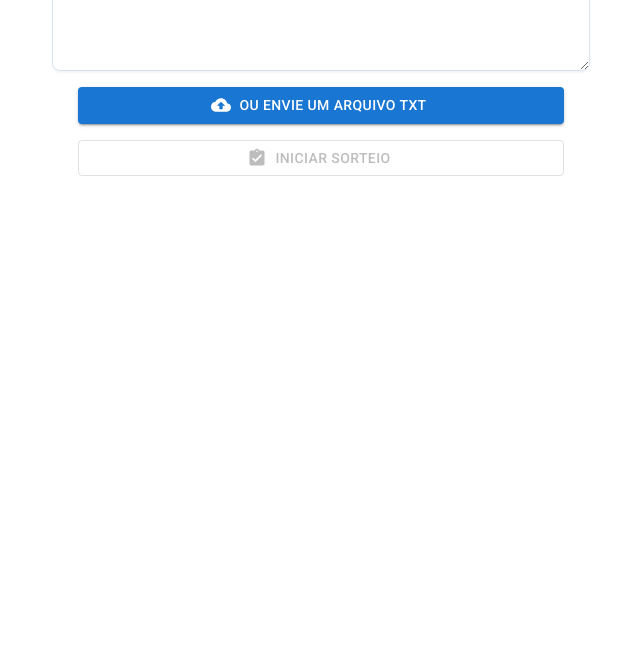
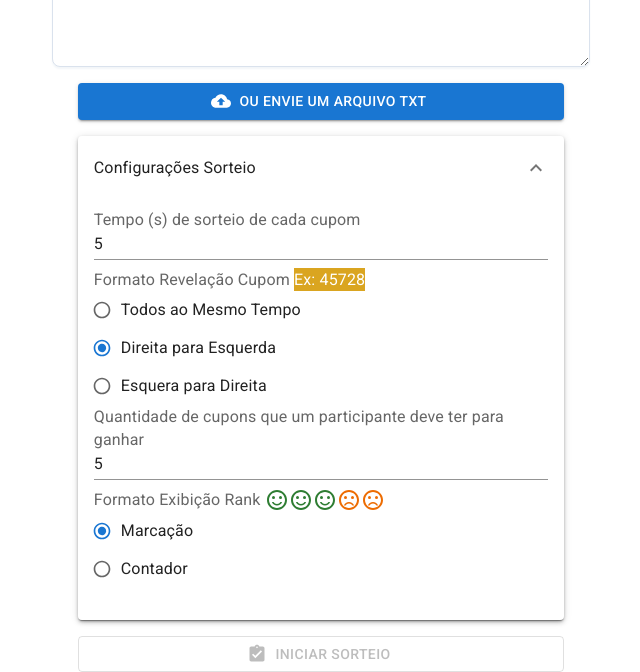
Before and after one commit to pablo-vicente/raffle-5x, a React (Create React App) app: page / in a window 1280 px wide. Shown: the part 557-1229 px from the top of the page, without its empty margins (319-959 px from the left). Before the commit the page ends 800 px from the top, so only its background shows below. Built offline with nearby package versions, Linux system fonts and the light colour scheme.

Commit message:
Raffle settting

```diff
--- a/src/pages/Coupons.tsx
+++ b/src/pages/Coupons.tsx
@@ -1,10 +1,12 @@
-import { Box, Button, FormControlLabel, List, ListItem, ListItemIcon, ListSubheader, Paper, Radio, RadioGroup, Tooltip, Typography, styled } from "@mui/material";
+import { Accordion, AccordionActions, AccordionDetails, AccordionSummary, Box, Button, FormControlLabel, FormLabel, List, ListItem, ListItemIcon, ListSubheader, Paper, Radio, RadioGroup, TextField, Tooltip, Typography, styled } from "@mui/material";
 import { Textarea } from "../components/TextArea";
-import { AssignmentTurnedIn, CloudUpload, LiveHelp } from "@mui/icons-material";
-import { ChangeEvent, useContext, useState } from "react";
+import { AssignmentTurnedIn, CloudUpload, ExpandMore, LiveHelp } from "@mui/icons-material";
+import { ChangeEvent, useContext, useEffect, useState } from "react";
 import { ListInput, RaffleContext } from "../contexts/RaffleContext";
 import { Link } from "react-router-dom";
 import { Page } from "../App";
+import useRaffleNumber, { RaffleRevealNumbers } from "../hooks/RaffleNumber";
+import { RankDisplay, renderParticipant } from "../components/Rank";
 
 const VisuallyHiddenInput = styled('input')({
     clip: 'rect(0 0 0 0)',
@@ -30,11 +32,58 @@ Ex:
     Nome 2, 600
     Nome 3, 700`
 
+function RaffleNumberExemple({
+    raffleReveal,
+    duration,
+}: {
+    raffleReveal: RaffleRevealNumbers,
+    duration: number,
+}) {
+    const [raffleRevealSelected, setRaffleRevealSelected] = useState<RaffleRevealNumbers>(0 as RaffleRevealNumbers);
+    const [raffleDuration, setRaffleDuration] = useState<number>(0);
+    const { numberRaffled, inRaffle, start } = useRaffleNumber(
+        raffleReveal,
+        1,
+        99999,
+        duration);
+
+    useEffect(() => {
+
+        if (raffleRevealSelected === raffleReveal && raffleDuration === duration)
+            return;
+
+        if (raffleRevealSelected !== raffleReveal)
+            setRaffleRevealSelected(raffleReveal);
+
+        if (raffleDuration !== duration)
+            setRaffleDuration(duration);
+
+
+        if (inRaffle)
+            return;
+        start();
+
+    }, [duration, inRaffle, raffleDuration, raffleReveal, raffleRevealSelected, start])
+
+    return (<Box sx={{
+        backgroundColor: 'goldenrod',
+        color: 'white'
+    }}
+    >
+        Ex: {numberRaffled}
+    </Box >);
+}
+
 export function Coupons() {
     const { raffleInput, readRaffleInputFromText, originalInput } = useContext(RaffleContext);
     const [couponsErrors, setCouponsErrors] = useState<string[]>([]);
     const [typeInputList, setTypeInputList] = useState<ListInput>(ListInput.AllCupons);
 
+    // TODO CONTEXT
+    const [timeRaffle, setTimeRaffle] = useState<number>(5);
+    const [raffleRevealNumbers, setRaffleRevealNumbers] = useState<RaffleRevealNumbers>(RaffleRevealNumbers.RightToLeft);
+    const [couponsWinner, setCuponsWinner] = useState<number>(5);
+    const [rankDisplay, setRankDisplay] = useState<RankDisplay>(RankDisplay.MultipleIcons);
     const dysplayResults = () => {
 
         if (couponsErrors.length === 0 && raffleInput.Max === 0)
@@ -137,6 +186,23 @@ export function Coupons() {
         setCouponsErrors(errors);
     }
 
+    const handleRaffleRevealNumbers = (event: React.ChangeEvent<HTMLInputElement>) => {
+
+        const selectedOption = Number((event.target as HTMLInputElement).value);
+        setRaffleRevealNumbers(selectedOption);
+    };
+
+    const handleTimeRaffleChange = (event: React.ChangeEvent<HTMLInputElement>) => {
+        setTimeRaffle(Number((event.target as HTMLInputElement).value));
+    };
+
+    const handleCouponsWinnerChange = (event: React.ChangeEvent<HTMLInputElement>) => {
+        setCuponsWinner(Number((event.target as HTMLInputElement).value));
+    };
+
+    const handleRankDisplayChange = (event: React.ChangeEvent<HTMLInputElement>) => {
+        setRankDisplay(Number((event.target as HTMLInputElement).value));
+    };
     return (
         <Box>
             <Typography
@@ -164,12 +230,12 @@ export function Coupons() {
                     onChange={handleInputListChange}>
                     <FormControlLabel
                         value={ListInput.AllCupons}
-                        control={<Radio />}
+                        control={<Radio size="small" />}
                         label="Todos os Cupons"
                     />
                     <FormControlLabel
                         value={ListInput.Participants}
-                        control={<Radio />}
+                        control={<Radio size="small" />}
                         label="Participantes"
                     />
                 </RadioGroup>
@@ -242,6 +308,120 @@ export function Coupons() {
                     />
                 </Button>
 
+                <Paper
+                    elevation={3}
+                    sx={{
+                        marginTop: '2vh',
+                    }}
+                >
+                    <Accordion
+                        defaultExpanded={true}>
+                        <AccordionSummary
+                            expandIcon={<ExpandMore />}
+                        >
+                            <Typography>Configurações Sorteio</Typography>
+                        </AccordionSummary>
+                        <AccordionDetails>
+
+                            <Box
+                                component="form"
+                                sx={{
+                                    '& .MuiTextField-root': { mb: 1 },
+                                }}
+                                noValidate
+                                autoComplete="off"
+                            >
+                                <FormLabel>Tempo (s) de sorteio de cada cupom</FormLabel>
+                                <TextField
+                                    className="teste"
+                                    size="small"
+                                    fullWidth
+                                    variant="standard"
+                                    type="number"
+                                    InputLabelProps={{
+                                        shrink: true,
+                                    }}
+                                    defaultValue={timeRaffle}
+                                    InputProps={
+                                        {
+                                            inputProps: {
+                                                min: 1,
+                                                max: 10
+                                            }
+                                        }}
+                                    onChange={handleTimeRaffleChange}
+                                />
+                                <FormLabel sx={{
+                                    display: 'flex',
+                                    flexWrap: 'wrap'
+                                }}
+                                >
+                                    Formato Revelação Cupom&nbsp;
+                                    <RaffleNumberExemple
+                                        raffleReveal={raffleRevealNumbers}
+                                        duration={timeRaffle}
+                                    />
+                                </FormLabel>
+                                <RadioGroup
+                                    value={raffleRevealNumbers}
+                                    onChange={handleRaffleRevealNumbers}
+                                >
+                                    <FormControlLabel value={RaffleRevealNumbers.All} control={<Radio size="small" />} label="Todos ao Mesmo Tempo" />
+                                    <FormControlLabel value={RaffleRevealNumbers.RightToLeft} control={<Radio size="small" />} label="Direita para Esquerda" />
+                                    <FormControlLabel value={RaffleRevealNumbers.LeftToRight} control={<Radio size="small" />} label="Esquera para Direita" />
+                                </RadioGroup>
+                                <FormLabel>Quantidade de cupons que um participante deve ter para ganhar</FormLabel>
+                                <TextField
+                                    size="small"
+                                    fullWidth
+                                    variant="standard"
+                                    type="number"
+                                    InputLabelProps={{
+                                        shrink: true,
+                                    }}
+                                    defaultValue={couponsWinner}
+                                    InputProps={
+                                        {
+                                            inputProps: {
+                                                min: 1,
+                                                max: 10
+                                            }
+                                        }}
+                                    onChange={handleCouponsWinnerChange}
+                                />
+                                <FormLabel sx={{
+                                    display: 'flex',
+                                    flexWrap: 'wrap'
+                                }}
+                                >
+                                    Formato Exibição Rank&nbsp;
+                                    {renderParticipant(rankDisplay, couponsWinner, Math.ceil(couponsWinner / 2))}
+                                </FormLabel>
+                                <RadioGroup
+                                    value={rankDisplay}
+                                    onChange={handleRankDisplayChange}
+                                >
+                                    <FormControlLabel
+                                        value={RankDisplay.MultipleIcons}
+                                        control={<Radio size="small" />}
+                                        label="Marcação"
+                                    />
+                                    <FormControlLabel
+                                        value={RankDisplay.SingleIcon}
+                                        control={<Radio size="small" />}
+                                        label="Contador"
+                                    />
+                                </RadioGroup>
+                            </Box>
+
+
+                        </AccordionDetails>
+                        <AccordionActions>
+
+                        </AccordionActions>
+                    </Accordion>
+                </Paper>
+
                 <Button
                     component={Link}
                     to={"/" + Page.Dashboard}
```
